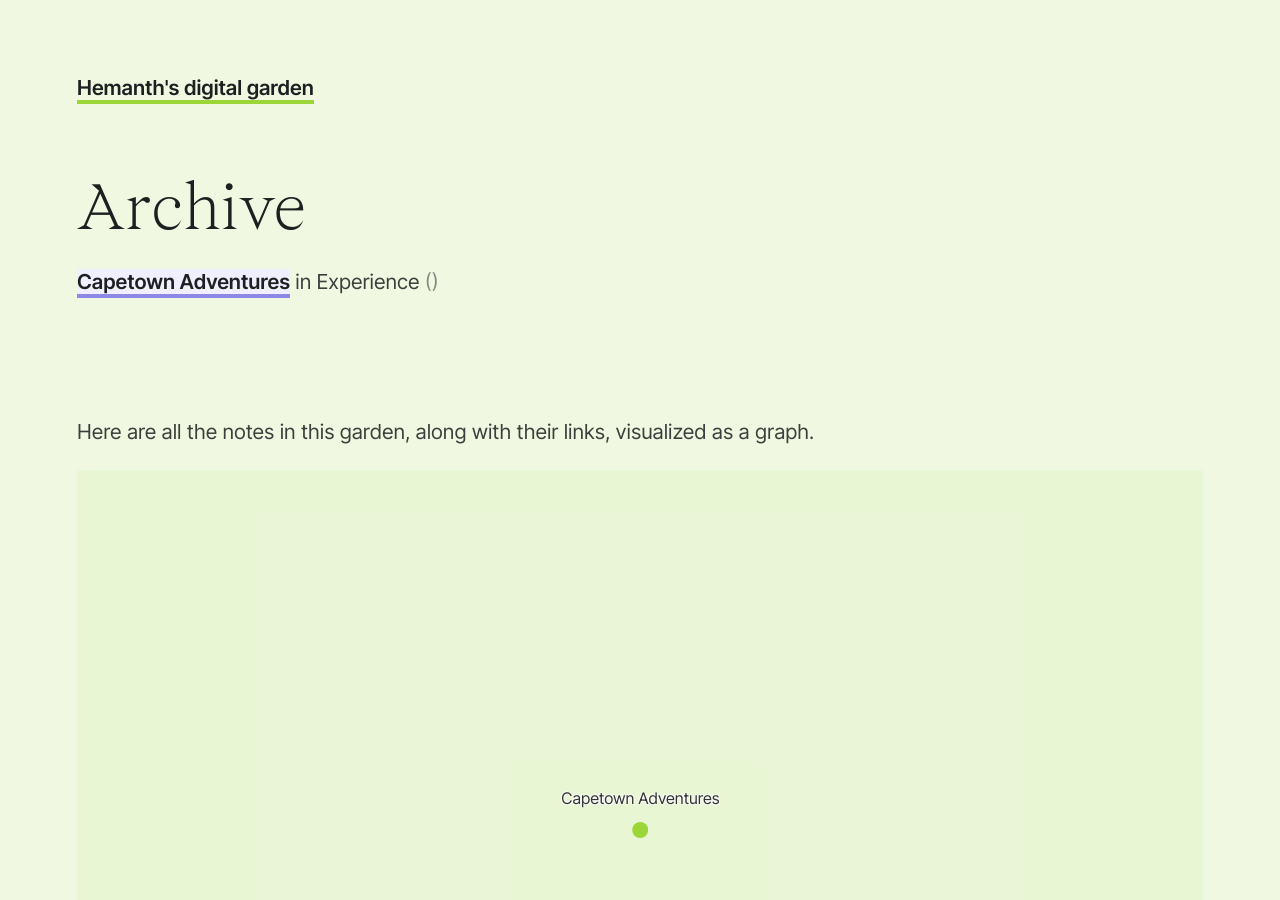
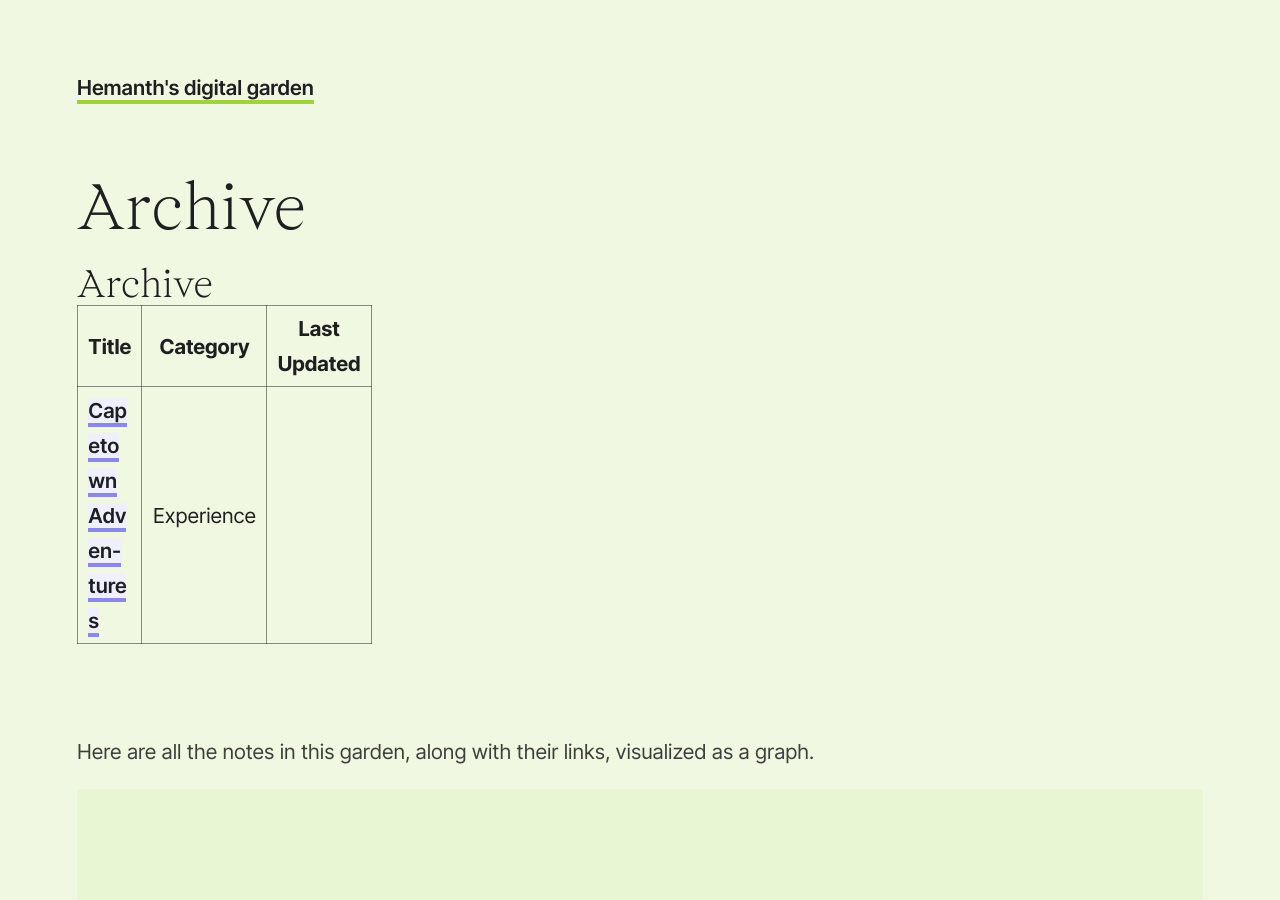
Before and after one commit to hemanthkapa/web-page, a Jekyll site: the page built from _pages/archive.md, in a window 1280 px wide and 900 px high. Built offline with Jekyll 4.4.1, drawn with Linux system fonts in a browser that asks for light colours.

Commit message:
archive and notes

```diff
--- a/_pages/archive.md
+++ b/_pages/archive.md
@@ -2,12 +2,24 @@
 layout: page
 title: Archive
 ---
-<ul class="archive">
-{% for note in site.notes %}
-  <li>
-    <a href="{{ note.url }}{%- if site.use_html_extension -%}.html{%- endif -%}" class="internal-link">{{ note.title }}</a>
-    {% if note.category != null %} in {{ note.category }}{% endif %}
-    <span>({{ note.last_modified_at | date: "%B %Y" }})</span>
-  </li>
-{% endfor %}
-</ul>
+
+<h1>Archive</h1>
+
+<table class="archive-table">
+  <thead>
+    <tr>
+      <th>Title</th>
+      <th>Category</th>
+      <th>Last Updated</th>
+    </tr>
+  </thead>
+  <tbody>
+    {% for note in site.notes %}
+    <tr>
+      <td><a href="{{ note.url }}{%- if site.use_html_extension -%}.html{%- endif -%}" class="internal-link">{{ note.title }}</a></td>
+      <td>{% if note.category != null %}{{ note.category }}{% else %}N/A{% endif %}</td>
+      <td>{{ note.last_modified_at | date: "%B %Y" }}</td>
+    </tr>
+    {% endfor %}
+  </tbody>
+</table>
```
